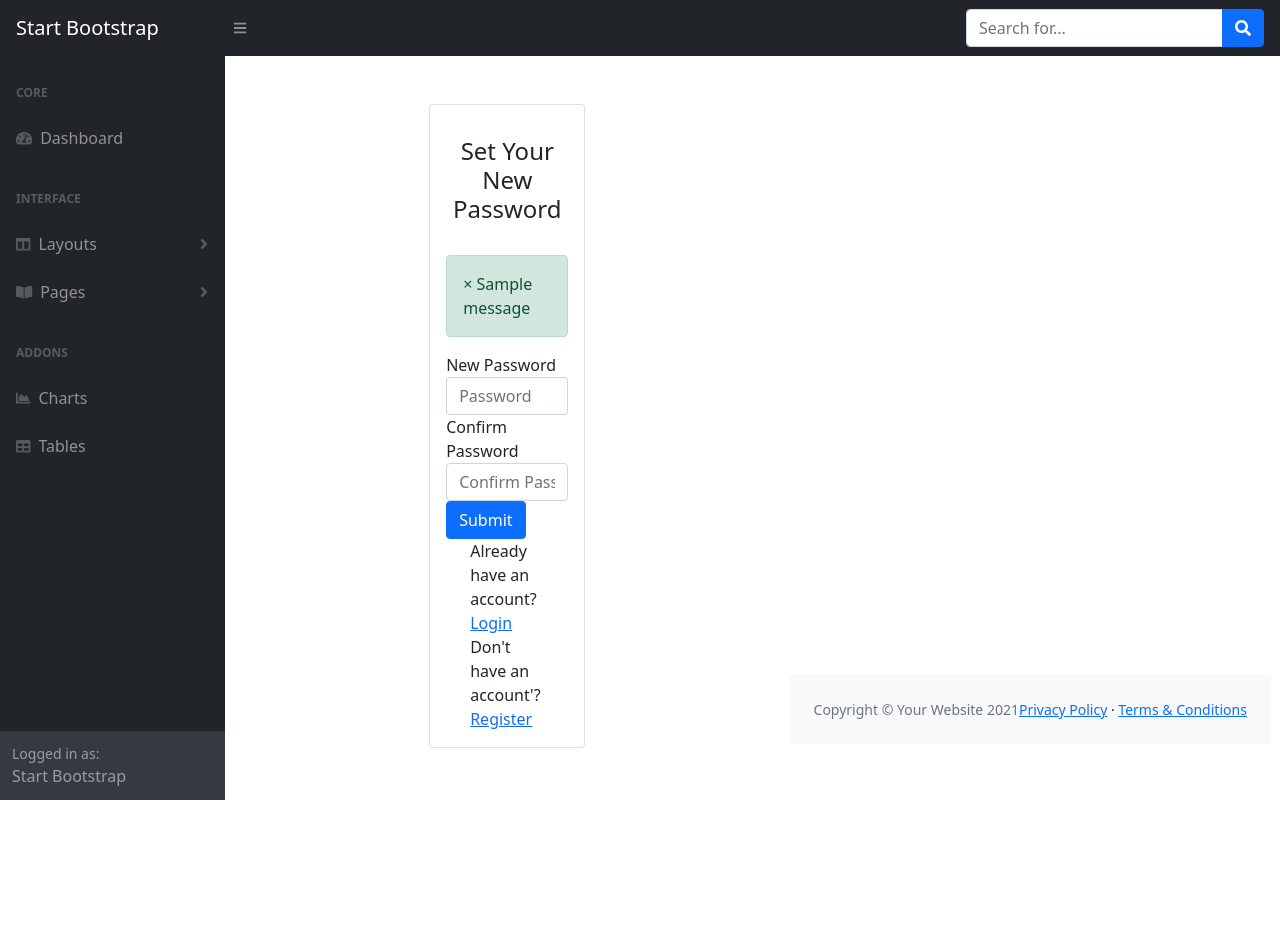
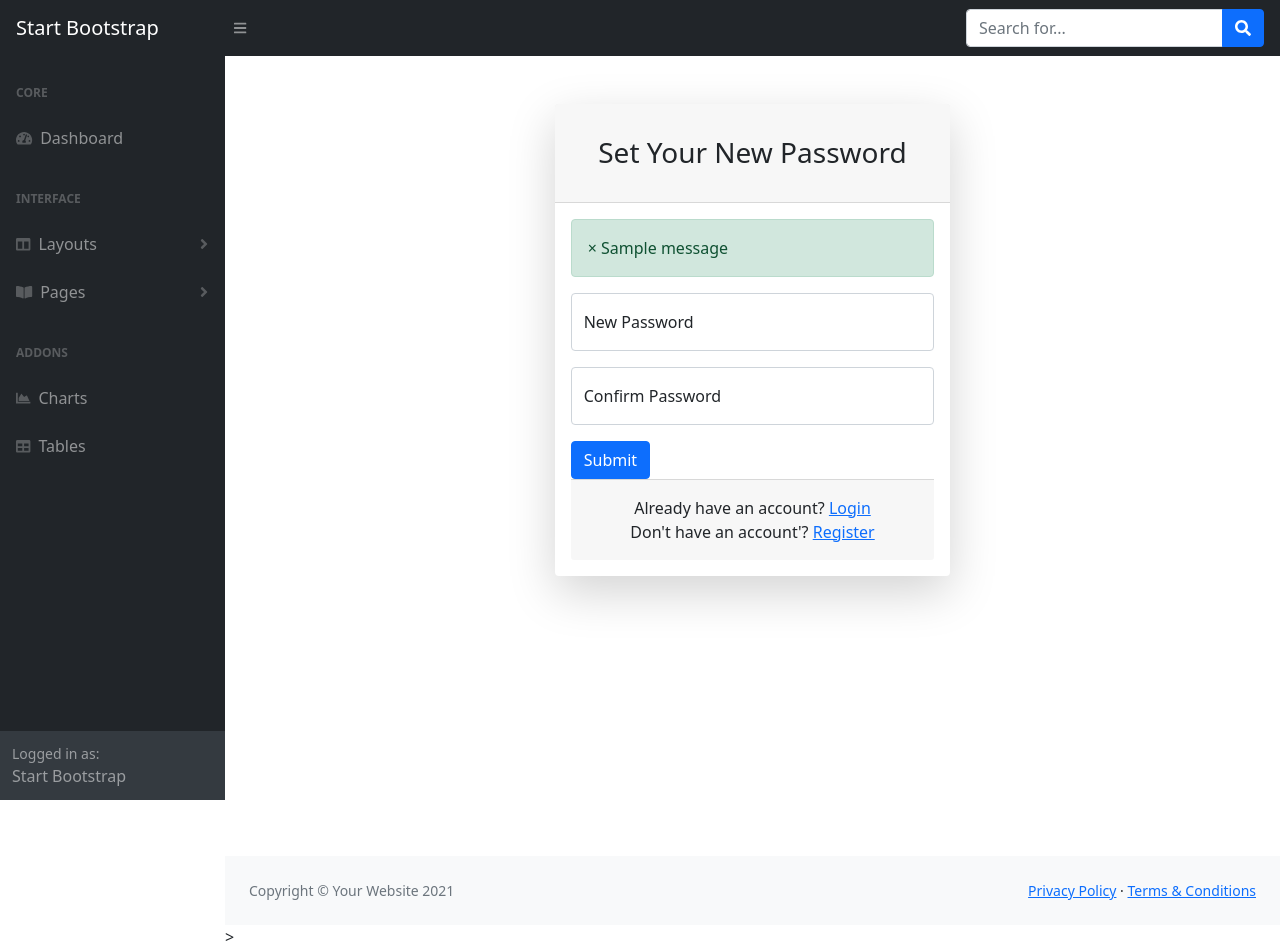
Before and after one commit to redcican/Django-Dashboard, a Django app: page /authentication/reset-password/1/1 in a window 1280 px wide. Before the commit the page ends 800 px from the top, so only its background shows below. Run offline with Django 3.2, Linux system fonts and the light colour scheme; tables that the repository leaves empty hold one stand-in row (values such as "Sample post"); one stand-in notice (Sample message) is shown; some libraries are stand-ins or nearby versions.

Commit message:
add reset password

```diff
--- a/dashboard/templates/authentication/set-new-password.html
+++ b/dashboard/templates/authentication/set-new-password.html
@@ -4,7 +4,7 @@
 
  {% block content %}
 
-<div class="row">
+{% comment %} <div class="row">
   <div class="col-md-4"></div>
   <div class="col-md-4">
     <div class="card mt-5">
@@ -52,7 +52,54 @@
 
 
   <div class="col-md-4"></div>
-</div>
+</div> {% endcomment %}
+
+ <div id="layoutAuthentication">
+            <div id="layoutAuthentication_content">
+                <main>
+                    <div class="container">
+                        <div class="row justify-content-center">
+                            <div class="col-lg-5">
+                                <div class="card shadow-lg border-0 rounded-lg mt-5">
+                                    <div class="card-header"><h3 class="text-center font-weight-light my-4">Set Your New Password</h3></div>
+                                    <div class="card-body">
+                                        <form action="{% url 'reset-password' uidb64 token %}" method="post">
+                                            {% csrf_token %}
+                                            {% include 'partials/_messages.html' %}
+                                            <div class="form-floating mb-3">
+                                                    <input
+                                                      type="password"
+                                                      name="password"
+                                                      class="form-control form-control"
+                                                      placeholder="Password"
+                                                      id="passwordField"
+                                                    />
+                                                  <label for="exampleInputEmail">New Password</label>
+                                            </div>
+                                            <div class="form-floating mb-3">
+                                                    <input
+                                                      type="password"
+                                                      name="password2"
+                                                      class="form-control form-control"
+                                                      placeholder="Confirm Password"
+                                                      id="passwordField"
+                                                    />
+                                                   <label for="exampleInputEmail">Confirm Password</label>
+                                            </div>
+                                              <input type="submit" value="Submit" class="btn btn-block btn-primary" id="submit-btn">
+                                        </form>
+                                    </div>
+                                    <div class="card-footer text-center py-3">
+                                        Already have an account? <a href="{% url 'login' %}">Login</a>
+                                        <br>
+                                        Don't have an account'? <a href="{% url 'register' %}" class="text-primary">Register</a>
+                                    </div>
+                                </div>
+                            </div>
+                        </div>
+                    </div>
+                </main>
+            </div>
 
 {% comment %} <script src="{% static 'js/register.js' %}"></script> {% endcomment %}
 
--- a/dashboard/templates/partials/_messages.html
+++ b/dashboard/templates/partials/_messages.html
@@ -1,7 +1,7 @@
 {% if messages %}
  <div class="messages">
 {% for message in messages %}
-    <div {% if message.tags %} class="alert alert-sm alert-{{ message.tags }}"{% endif %}>
+    <div {% if message.tags %} class="alert alert-{{ message.tags }}"{% endif %}>
          {% comment %} <button type="button" class="ml-2 mb-1 close" data-dismiss="toast" aria-label="Close"> {% endcomment %}
         <span aria-hidden="true">&times;</span>
       </button>
```
Also changed, not shown: dashboard/templates/authentication/login.html (+2 -6 lines).
